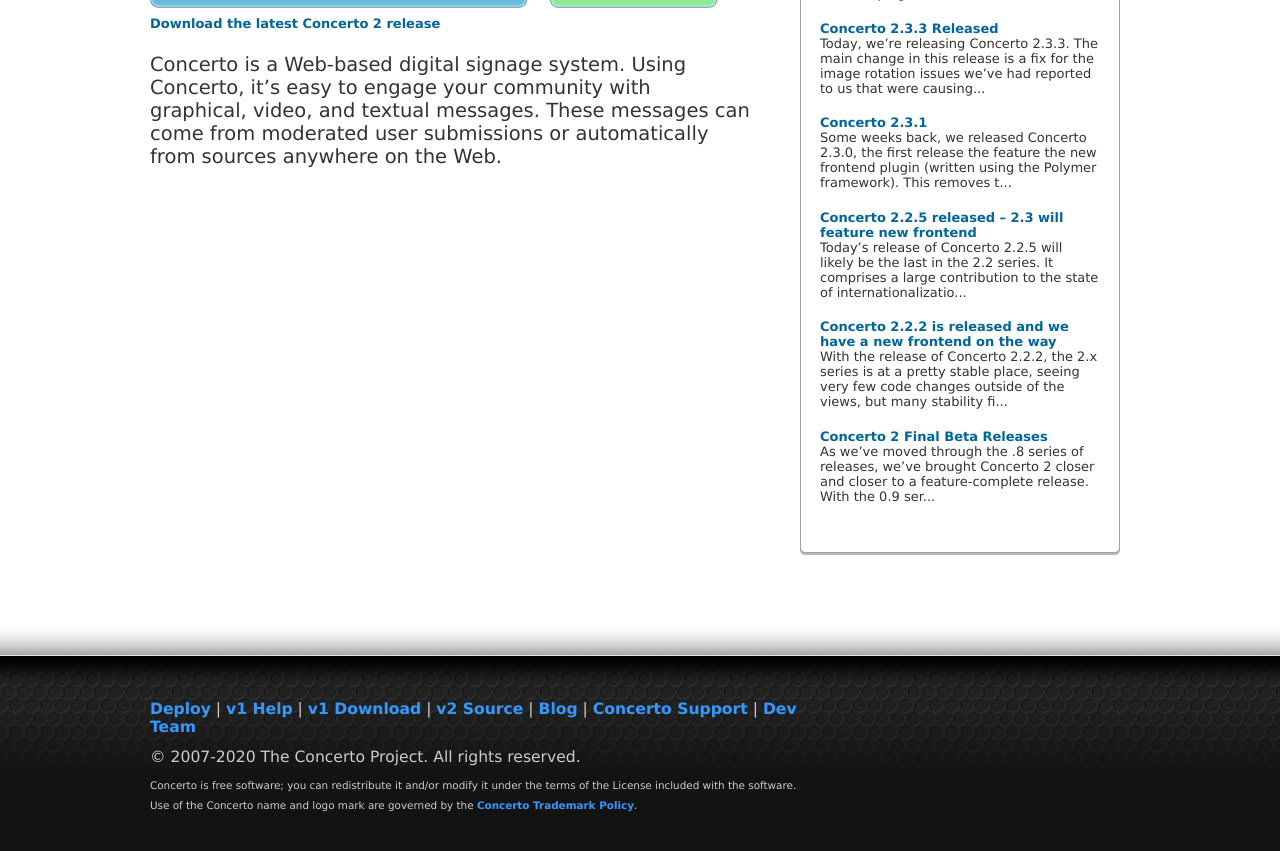
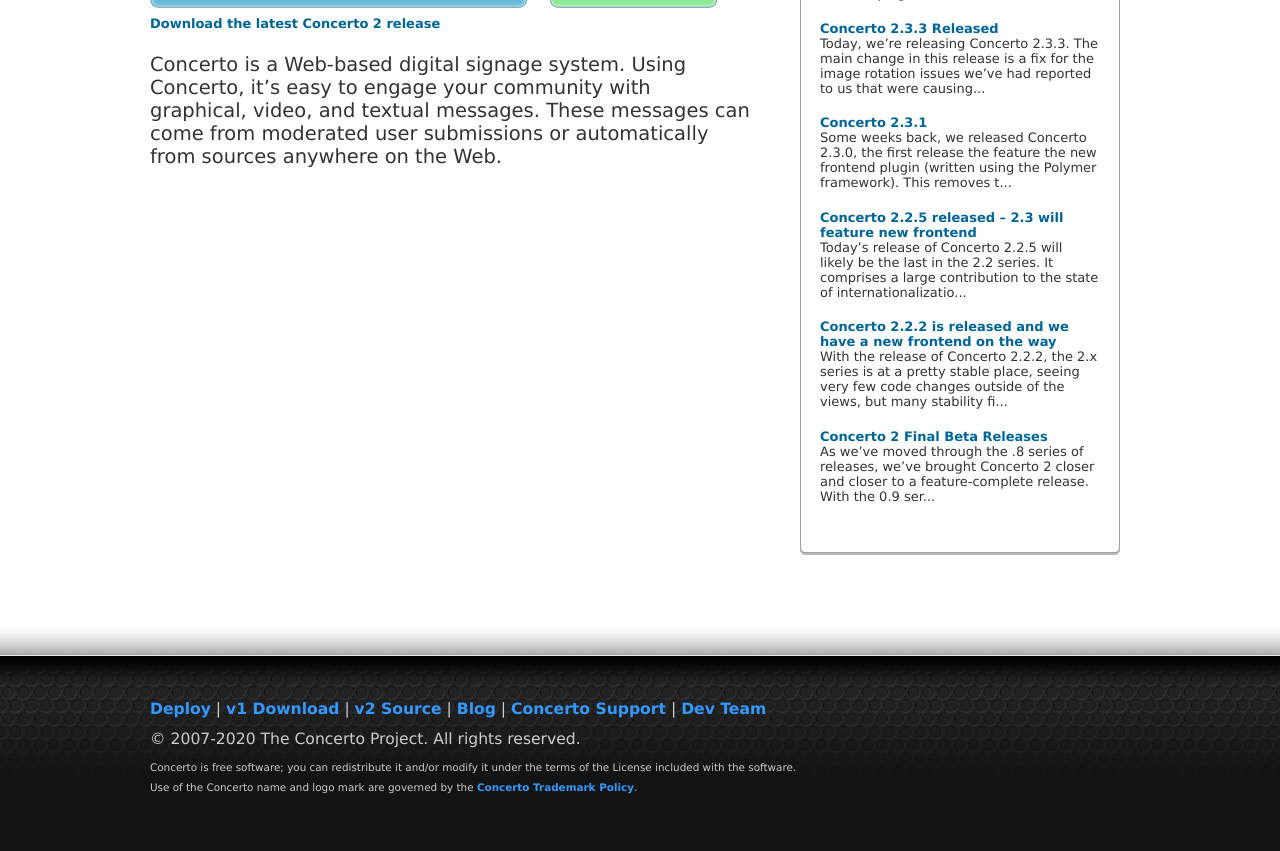
Before and after one commit to concerto/concerto-signage.org, a Jekyll site: the page built from pages/index.md, in a window 1280 px wide and 900 px high, scrolled down 680 px. Shown: the top 851 px of the window. Built offline with Jekyll 4.4.1, drawn with Linux system fonts in a browser that asks for light colours.

Commit message:
Unlink V1 docs.

```diff
--- a/_includes/footer.html
+++ b/_includes/footer.html
@@ -4,7 +4,7 @@
             <div style="float:left; width:68%; text-align:left;">
                 <p>
                     <a href="/deploy">Deploy</a> |
-                    <a href="http://concerto-signage.org/help">v1 Help</a> |
+                    <!-- <a href="http://concerto-signage.org/help">v1 Help</a> | -->
                     <a href="https://github.com/concerto/concerto_v1/zipball/concerto-1.9.3-NoCAS"
                         target="_blank">v1 Download</a> |
                     <a href="https://github.com/concerto/concerto" target="_blank">v2 Source</a> |
```
